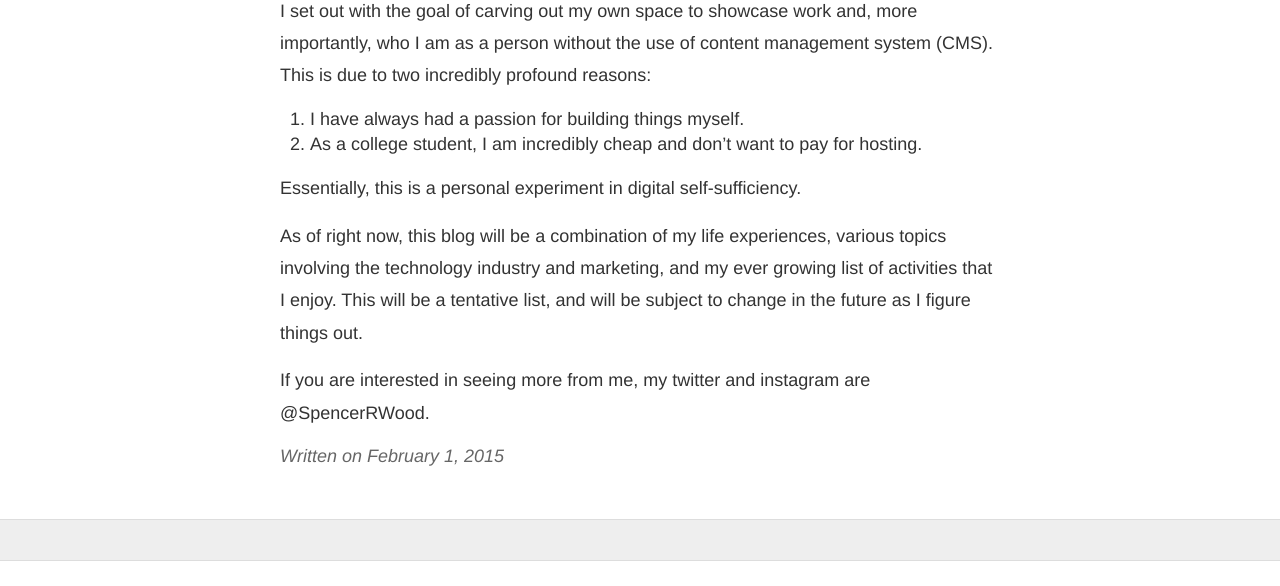
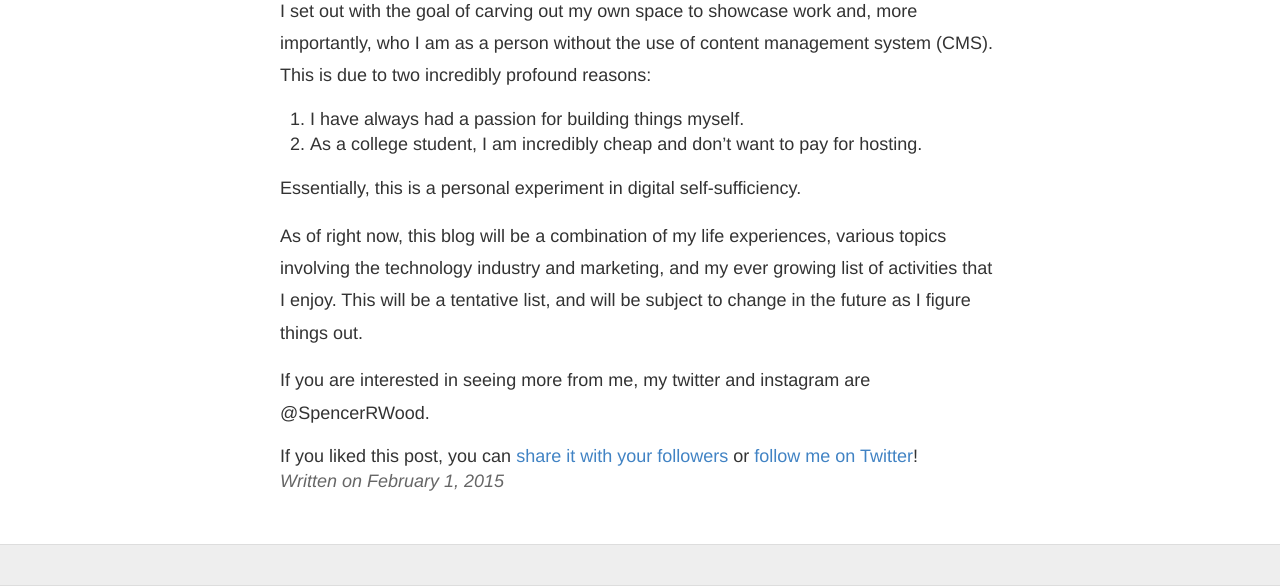
Before and after one commit to SpencerRWood/SpencerRWood.github.io, a Jekyll site: the page built from _posts/2015-2-1-Hello-World.md, in a window 1280 px wide. Shown: the part 639-1225 px from the top of the page. Built offline with Jekyll 4.4.1, drawn with Linux system fonts in a browser that asks for light colours; Markdown is read by kramdown in place of the engine named in the settings; comment, search, counter and statistics services are not loaded; before the commit the page ends 1200 px from its top, so only the background shows below that.

Commit message:
Twitter plug

```diff
--- /dev/null
+++ b/_includes/twitter_plug.html
@@ -0,0 +1,7 @@
+If you liked this post, you can
+<a href="https://twitter.com/intent/tweet?url={{ site.url }}{{ page.url }}&text={{ page.title }}&via=SpencerRWood"
+   target="_blank">
+  share it with your followers</a>
+or
+<a href="https://twitter.com/SpencerRWood">
+  follow me on Twitter</a>!
--- a/_layouts/post.html
+++ b/_layouts/post.html
@@ -7,8 +7,9 @@
 
   <div class="entry">
     {{ content }}
+
   </div>
-
+{% include twitter_plug.html %}
   <div class="date">
     Written on {{ page.date | date: "%B %e, %Y" }}
   </div>
```
